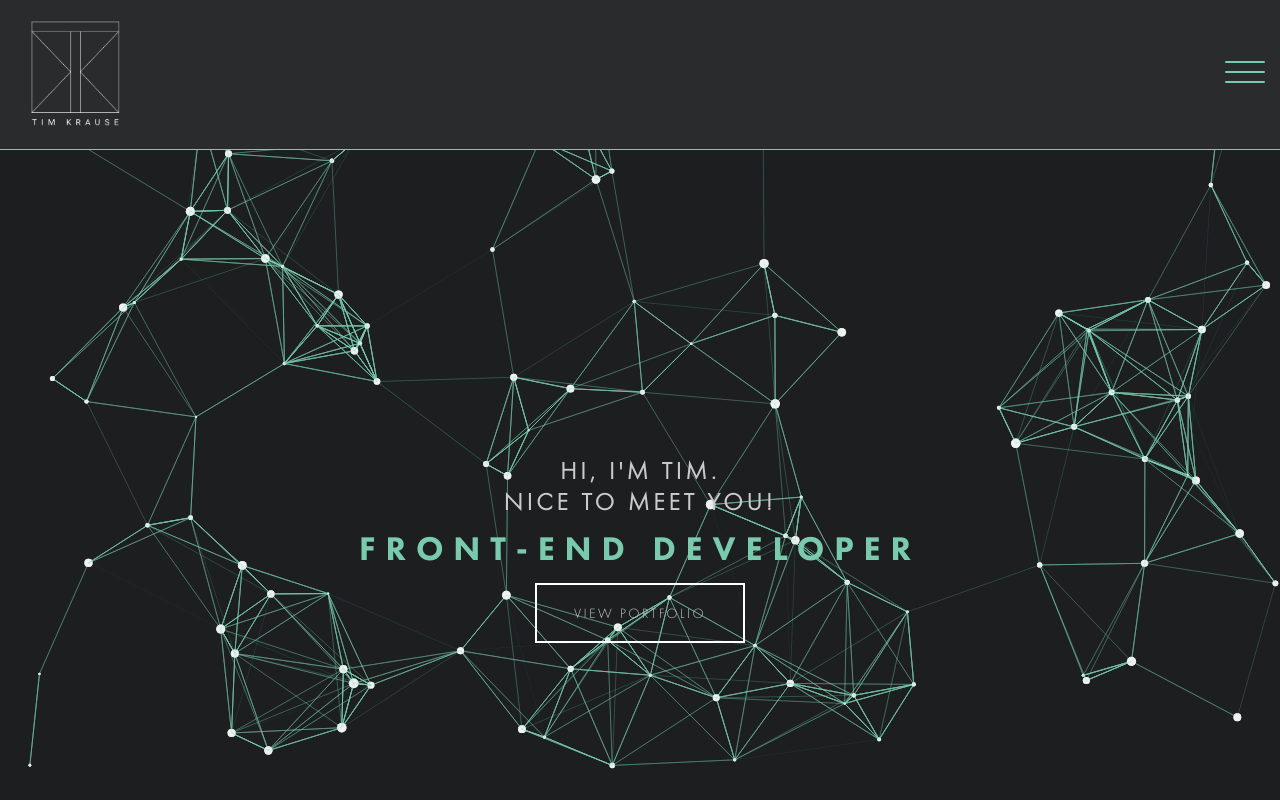
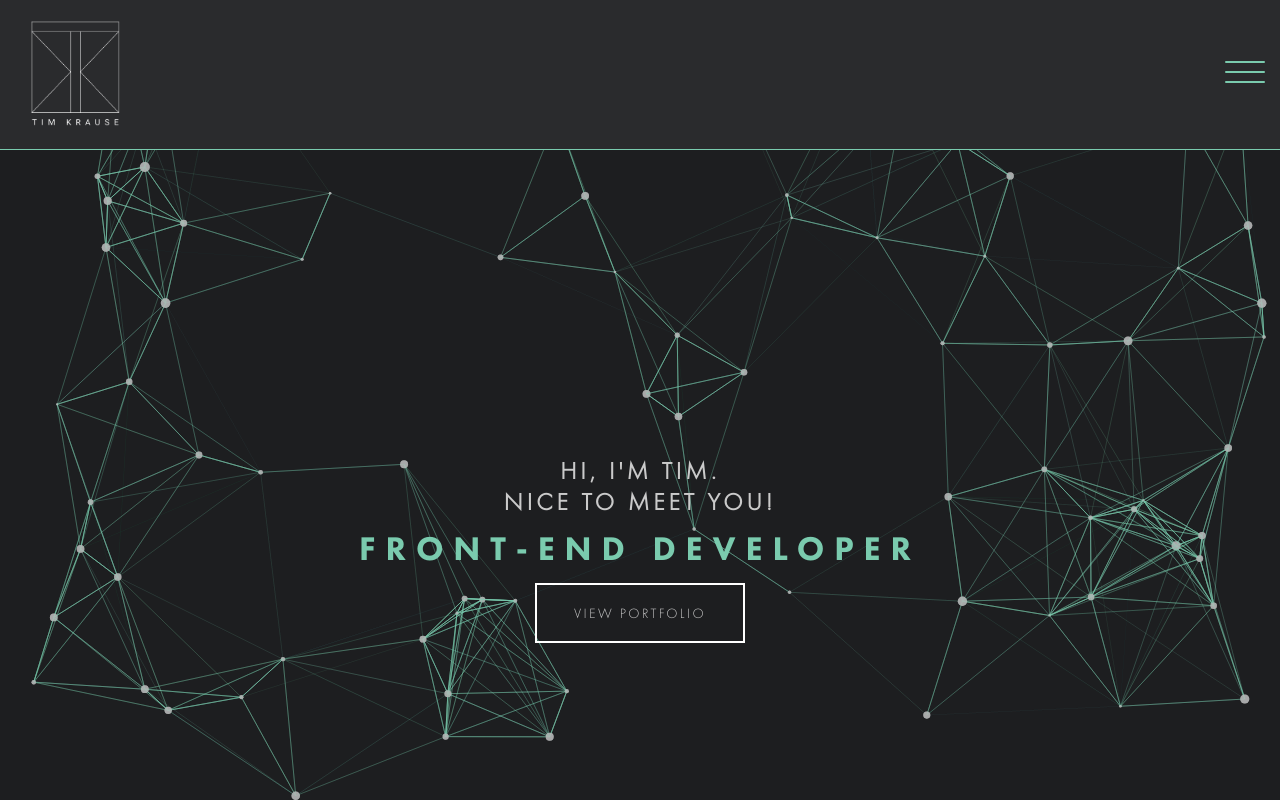
Before and after one commit to TimKrauseDev/Portfolio, a React (Create React App) app: page / in a window 1280 px wide. Shown: the top 800 px of the page. Built offline with nearby package versions, Linux system fonts and the light colour scheme.

Commit message:
updated landing animation

```diff
--- a/src/components/TsParticles.js
+++ b/src/components/TsParticles.js
@@ -11,7 +11,7 @@ const TsParticles = () => {
             value: "#1D1E20",
           },
         },
-        fpsLimit: 60,
+        fpsLimit: 30,
         interactivity: {
           detectsOn: "canvas",
           events: {
@@ -20,34 +20,34 @@ const TsParticles = () => {
               mode: "push",
             },
             onHover: {
-              enable: false,
-              mode: "repulse",
+              enable: true,
+              mode: "bubble",
             },
             resize: true,
           },
           modes: {
             bubble: {
-              distance: 400,
-              duration: 2,
-              opacity: 0.6,
+              distance: 100,
+              duration: 3,
+              opacity: 1,
               size: 10,
             },
             push: {
-              quantity: 4,
+              quantity: 2,
             },
             repulse: {
-              distance: 200,
-              duration: 0.4,
+              distance: 1,
+              duration: 2,
             },
           },
         },
         particles: {
           color: {
-            value: "#fff",
+            value: "#B5B6B6",
           },
           links: {
             color: "#7ACBAE",
-            distance: 150,
+            distance: 200,
             enable: true,
             opacity: 0.5,
             width: 1,
@@ -60,7 +60,7 @@ const TsParticles = () => {
             enable: true,
             outMode: "bounce",
             random: true,
-            speed: 2,
+            speed: 0.7,
             straight: false,
           },
           number: {
@@ -68,10 +68,10 @@ const TsParticles = () => {
               enable: true,
               value_area: 500,
             },
-            value: 60,
+            value: 40,
           },
           opacity: {
-            value: 0.5,
+            value: 0.7,
           },
           shape: {
             type: "circle",
```
Also changed, not shown: 1 other file (tests, documents, lock files or other folders).
